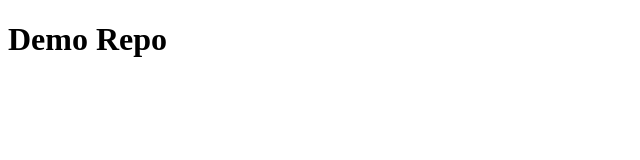
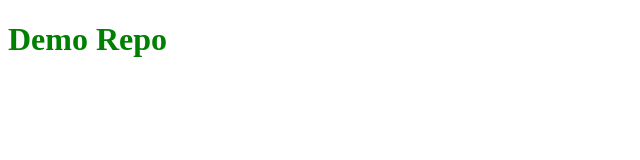
Before and after one commit to mayank0801/Demo_Repo, a plain HTML site: page index.html in a window 1280 px wide. Shown: the whole page, without its empty margins (0-640 px from the left). Drawn offline with Linux system fonts and the light colour scheme.

Commit message:
style added style to heading

```diff
--- a/index.html
+++ b/index.html
@@ -7,6 +7,6 @@
     <title>Document</title>
 </head>
 <body>
-    <h1>Demo Repo</h1>
+    <h1 style="color:green ;">Demo Repo</h1>
 </body>
 </html>
```
